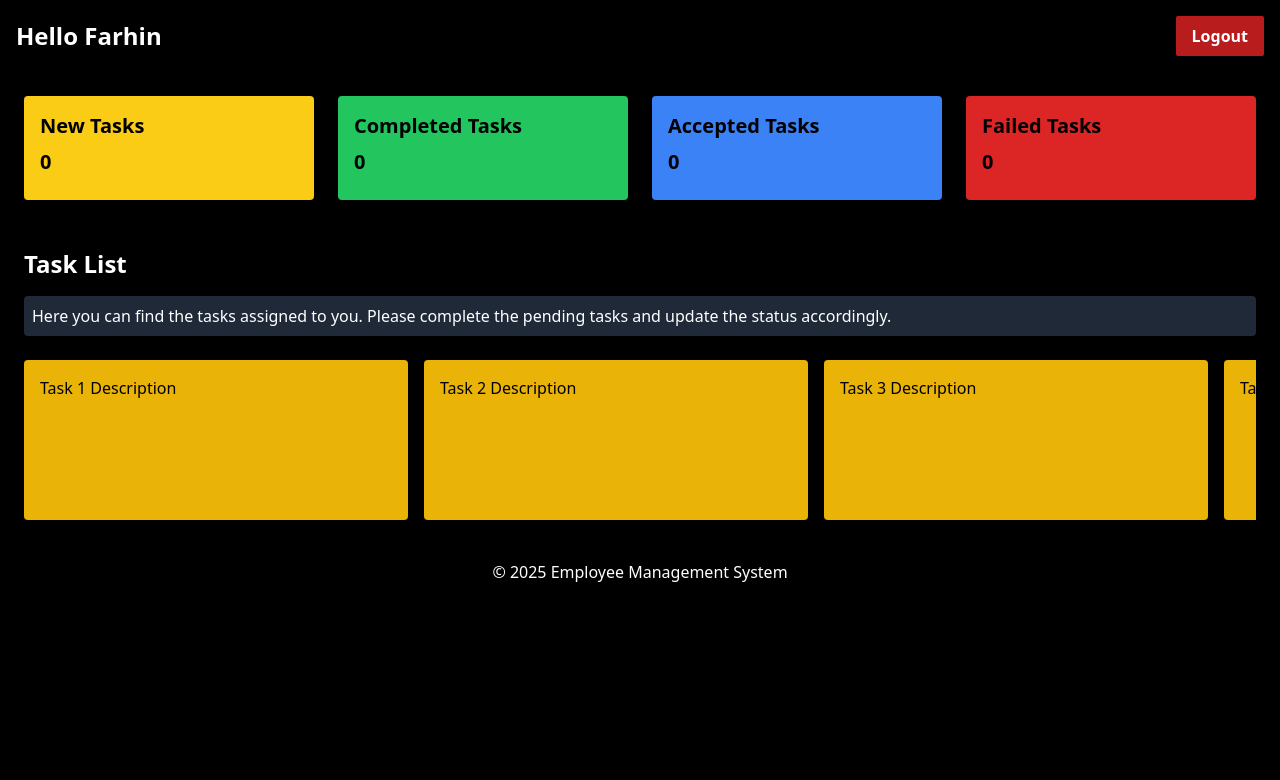
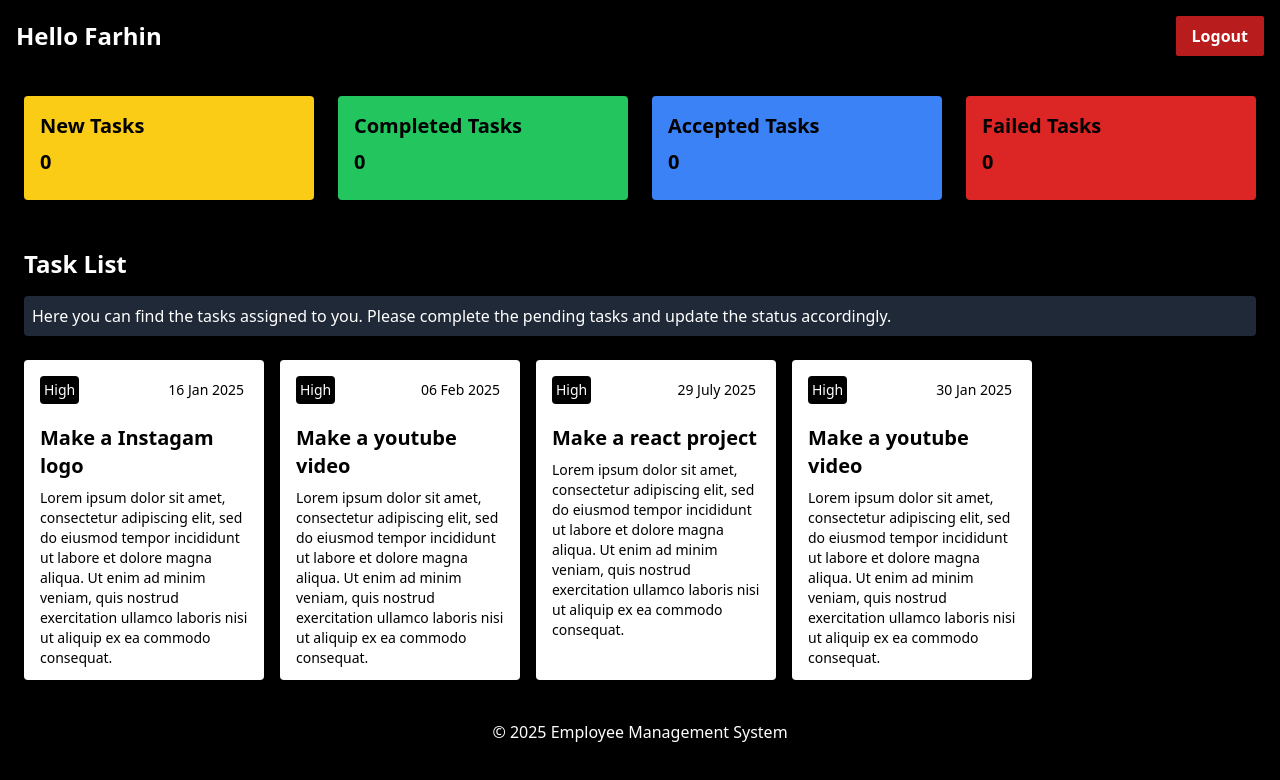
Before and after one commit to farhinrahman1/Employee-Management-system, a React (Vite) app: page / in a window 1280 px wide. Shown: the top 780 px of the page. Built offline with nearby package versions, Linux system fonts and the light colour scheme.

Commit message:
feat: employee dashboard frontend created

```diff
--- a/src/components/TaskList/TaskList.jsx
+++ b/src/components/TaskList/TaskList.jsx
@@ -13,19 +13,39 @@ const TaskList = () => {
       </div>
 
       {/* Horizontally Sliding Task Cards */}
-      <div className="overflow-x-auto">
+      <div id="tasklist" className="overflow-x-auto">
         <div className="flex space-x-4">
-          <div className="bg-yellow-500 text-black p-4 rounded shadow-md h-40 w-96 flex-shrink-0">
-            Task 1 Description
+          <div className="bg-white text-black p-4 rounded shadow-md h-80 w-60 flex-shrink-0">
+            <div className="flex justify-between">
+              <h3 className=" bg-black text-sm p-1 rounded">High</h3>
+              <h4 className='text-black text-sm p-1 font-medium rounded'>16 Jan 2025</h4>
+            </div>
+            <h2 className='text-black mt-5 text-xl font-semibold'>Make a Instagam logo</h2>
+            <p className='text-black text-sm mt-2'>Lorem ipsum dolor sit amet, consectetur adipiscing elit, sed do eiusmod tempor incididunt ut labore et dolore magna aliqua. Ut enim ad minim veniam, quis nostrud exercitation ullamco laboris nisi ut aliquip ex ea commodo consequat.</p>
           </div>
-          <div className="bg-yellow-500 text-black p-4 rounded shadow-md h-40 w-96 flex-shrink-0">
-            Task 2 Description
+          <div className="bg-white text-black p-4 rounded shadow-md h-80 w-60 flex-shrink-0">
+            <div className="flex justify-between">
+              <h3 className=" bg-black text-sm p-1 rounded">High</h3>
+              <h4 className='text-black text-sm p-1 font-medium rounded'>06 Feb 2025</h4>
+            </div>
+            <h2 className='text-black mt-5 text-xl font-semibold'>Make a youtube video</h2>
+            <p className='text-black text-sm mt-2'>Lorem ipsum dolor sit amet, consectetur adipiscing elit, sed do eiusmod tempor incididunt ut labore et dolore magna aliqua. Ut enim ad minim veniam, quis nostrud exercitation ullamco laboris nisi ut aliquip ex ea commodo consequat.</p>
           </div>
-          <div className="bg-yellow-500 text-black p-4 rounded shadow-md h-40 w-96 flex-shrink-0">
-            Task 3 Description
+          <div className="bg-white text-black p-4 rounded shadow-md h-80 w-60 flex-shrink-0">
+            <div className="flex justify-between">
+              <h3 className=" bg-black text-sm p-1 rounded">High</h3>
+              <h4 className='text-black text-sm p-1 font-medium rounded'>29 July 2025</h4>
+            </div>
+            <h2 className='text-black mt-5 text-xl font-semibold'>Make a react project</h2>
+            <p className='text-black text-sm mt-2'>Lorem ipsum dolor sit amet, consectetur adipiscing elit, sed do eiusmod tempor incididunt ut labore et dolore magna aliqua. Ut enim ad minim veniam, quis nostrud exercitation ullamco laboris nisi ut aliquip ex ea commodo consequat.</p>
           </div>
-          <div className="bg-yellow-500 text-black p-4 rounded shadow-md h-40 w-96 flex-shrink-0">
-            Task 4 Description
+          <div className="bg-white text-black p-4 rounded shadow-md h-80 w-60 flex-shrink-0">
+            <div className="flex justify-between">
+              <h3 className=" bg-black text-sm p-1 rounded">High</h3>
+              <h4 className='text-black text-sm p-1 font-medium rounded'>30 Jan 2025</h4>
+            </div>
+            <h2 className='text-black mt-5 text-xl font-semibold'>Make a youtube video</h2>
+            <p className='text-black text-sm mt-2'>Lorem ipsum dolor sit amet, consectetur adipiscing elit, sed do eiusmod tempor incididunt ut labore et dolore magna aliqua. Ut enim ad minim veniam, quis nostrud exercitation ullamco laboris nisi ut aliquip ex ea commodo consequat.</p>
           </div>
         </div>
       </div>
--- a/src/index.css
+++ b/src/index.css
@@ -10,3 +10,6 @@
 body {
   background-color: #111;
 }
+#tasklist::-webkit-scrollbar{
+  display:none;
+}
```
